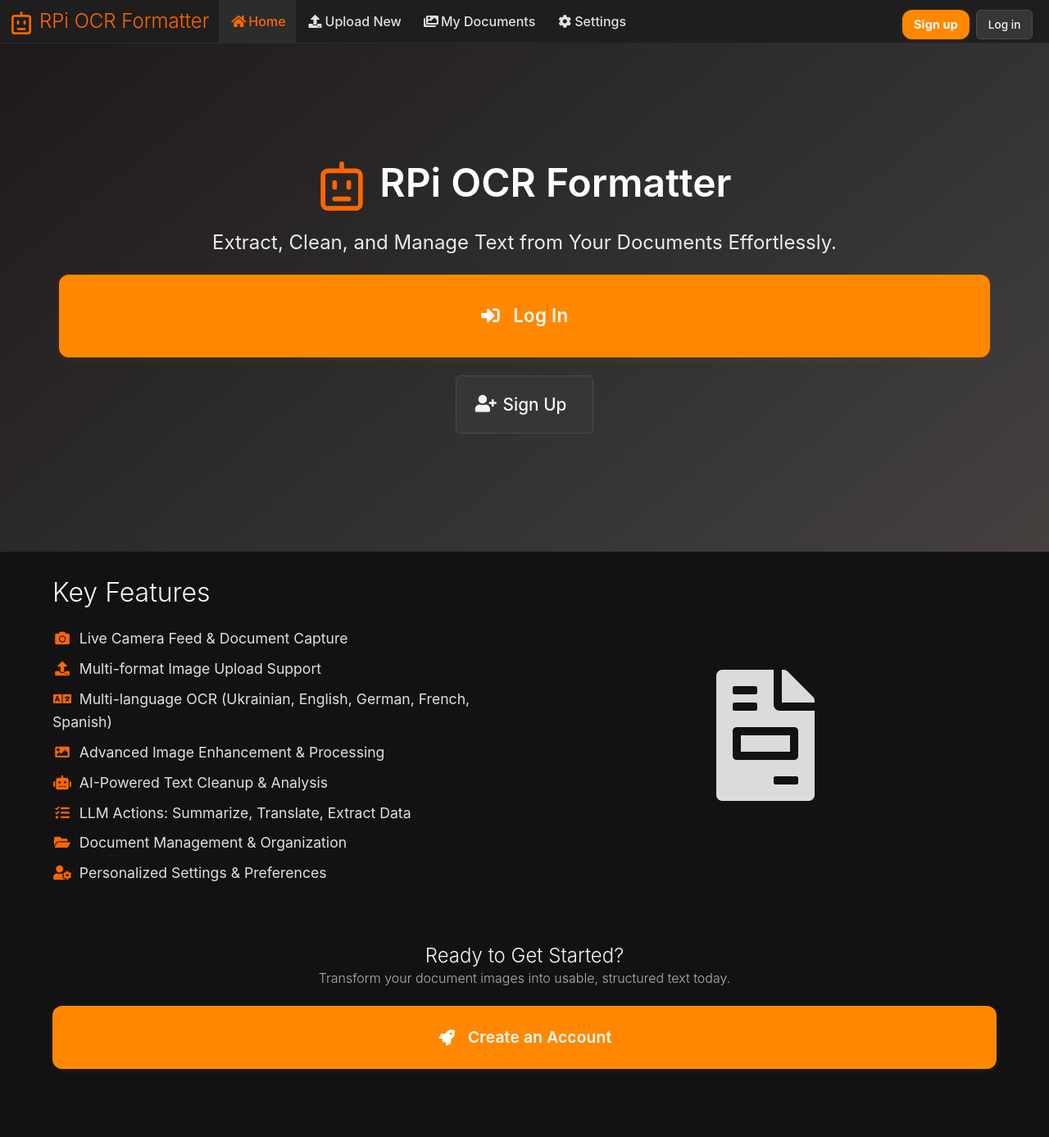
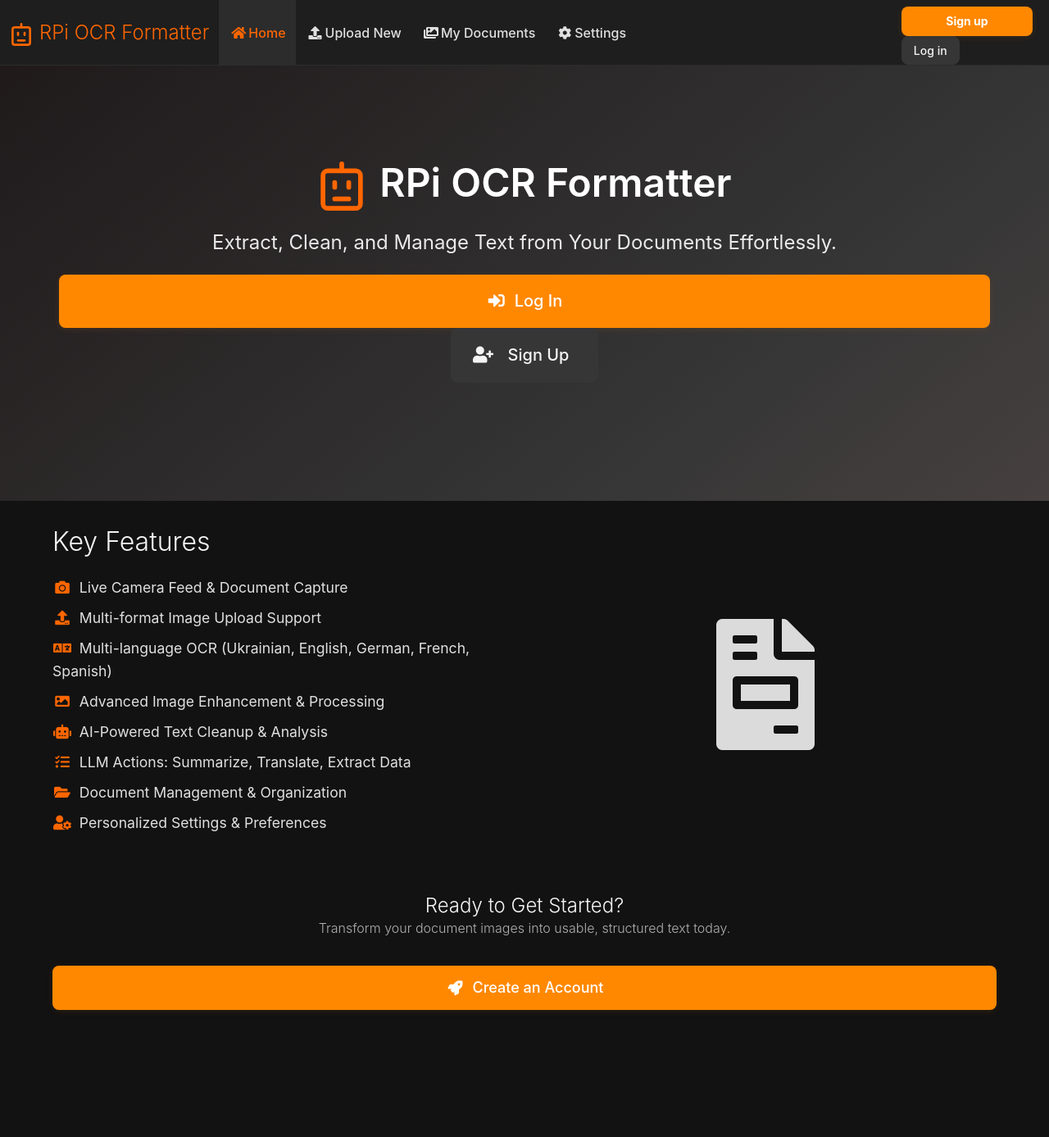
Before and after one commit to MUGnifisent/rpi_photodoc, a Flask app: page / in a window 1280 px wide. Shown: the whole page at 82% size. After the commit the page ends 1234 px from the top, so only its background shows below. Run offline with Flask 3, Linux system fonts and the light colour scheme.

Commit message:
Same fixes.

```diff
--- a/static/style.css
+++ b/static/style.css
@@ -33,14 +33,12 @@ main[role="main"] {
 
 .button.is-light {
     background-color: #363636 !important;
-    border-color: #4a4a4a !important;
+    border-color: #363636 !important;
     color: #f5f5f5 !important;
-    font-weight: 500 !important;
-    border-radius: 6px !important;
 }
 .button.is-light:hover, .button.is-light:focus {
     background-color: #4a4a4a !important;
-    border-color: #5a5a5a !important;
+    border-color: #4a4a4a !important;
     color: #f5f5f5 !important;
 }
 
@@ -237,69 +235,24 @@ a:hover {
     color: #ff8c1a;
 }
 
-/* Unified button style for all major actions */
+/* Button-main color styling only (base properties inherited from unified system) */
 .button-main {
-    background: #ff8800;
-    color: #fff;
-    border: none;
-    border-radius: 12px;
-    font-weight: 600;
-    font-size: 1.08em;
-    padding: 0.85em 0;
-    width: 100%;
-    max-width: 100%;
-    min-width: 200px;
-    min-height: 3.5em;
-    text-align: center;
-    display: flex;
-    align-items: center;
-    justify-content: center;
-    gap: 0.7em;
-    box-shadow: 0 2px 8px 0 rgba(255,136,0,0.10);
-    transition: background 0.2s, color 0.2s, box-shadow 0.2s;
-    margin-bottom: 1em;
-    letter-spacing: 0.01em;
+    background-color: #ff8800 !important;
+    color: #ffffff !important;
+    border-color: #ff8800 !important;
+    box-shadow: 0 2px 8px 0 rgba(255,136,0,0.10) !important;
 }
 .button-main:hover, .button-main:focus {
-    background: #e65c00;
-    color: #fff;
-    box-shadow: 0 2px 12px 0 rgba(255,136,0,0.18);
+    background-color: #e65c00 !important;
+    color: #ffffff !important;
+    border-color: #e65c00 !important;
+    box-shadow: 0 2px 12px 0 rgba(255,136,0,0.18) !important;
 }
 
-/* Button size modifiers for button-main */
-.button-main.is-small {
-    font-size: 0.9em;
-    min-height: 2.2em;
-    padding: 0.6em 0;
-}
-
-/* Navbar button overrides - make them compact and inline */
-.navbar .button-main {
-    width: auto;
-    min-width: auto;
-    margin-bottom: 0;
-    padding: 0.5em 1em;
-    margin-right: 0.5rem;
-}
-
-.navbar .button.is-light {
-    width: auto;
-    min-width: auto;
-    margin-bottom: 0;
-    padding: 0.5em 1em;
-    margin-right: 0.5rem;
-}
-
-.button-main.is-medium {
-    font-size: 1.2em;
-    min-height: 4em;
-    padding: 1em 0;
-}
-
-.button-main.is-large {
-    font-size: 1.4em;
-    min-height: 4.5em;
-    padding: 1.2em 0;
+/* Navbar button overrides - spacing only (sizes handled by unified system) */
+.navbar .button, .navbar .button-main {
+    margin-right: 0.5rem !important;
+    margin-bottom: 0 !important;
 }
 
 /* Remove/override any previous .button-main or .button.upload-flat definitions in page-level styles */
@@ -388,40 +341,69 @@ a:hover {
     font-weight: 600;
 }
 
-/* Production-ready button system standardization */
+/* UNIFIED BUTTON SYSTEM - COMPLETE OVERRIDE */
 
-/* Ensure all buttons have consistent base properties */
-.button {
-    font-weight: 500;
-    border-radius: 6px;
-    transition: all 0.2s ease;
-    font-family: inherit;
-    line-height: 1.5;
+/* Base button styling - applies to ALL buttons */
+.button, .button-main {
+    /* Size and spacing */
+    font-size: 1rem !important;
+    padding: 0.6em 1.2em !important;
+    height: auto !important;
+    min-height: 2.5rem !important;
+    min-width: auto !important;
+    width: auto !important;
+
+    /* Typography */
+    font-weight: 500 !important;
+    font-family: inherit !important;
+    line-height: 1.4 !important;
+    text-align: center !important;
+    white-space: nowrap !important;
+
+    /* Visual styling */
+    border-radius: 8px !important;
+    border: 1px solid transparent !important;
+
+    /* Layout */
+    display: inline-flex !important;
+    align-items: center !important;
+    justify-content: center !important;
+    gap: 0.5em !important;
+    vertical-align: middle !important;
+
+    /* Behavior */
+    transition: all 0.2s ease !important;
+    cursor: pointer !important;
+    text-decoration: none !important;
+    box-sizing: border-box !important;
 }
 
-/* Size modifiers should work for all button types */
-.button.is-small {
-    font-size: 0.85rem;
-    padding: 0.4em 0.8em;
-    height: auto;
-    min-height: 2rem;
+/* Full-width buttons for forms */
+.button-main {
+    width: 100% !important;
+    max-width: 100% !important;
 }
 
-.button.is-medium {
-    font-size: 1.1rem;
-    padding: 0.7em 1.2em;
-    height: auto;
-    min-height: 2.8rem;
+/* Size modifiers - work for ALL button types */
+.button.is-small, .button-main.is-small {
+    font-size: 0.875rem !important;
+    padding: 0.5em 1em !important;
+    min-height: 2rem !important;
 }
 
-.button.is-large {
-    font-size: 1.3rem;
-    padding: 0.9em 1.5em;
-    height: auto;
-    min-height: 3.2rem;
+.button.is-medium, .button-main.is-medium {
+    font-size: 1.125rem !important;
+    padding: 0.75em 1.5em !important;
+    min-height: 3rem !important;
 }
 
-/* Enhanced button type styling */
+.button.is-large, .button-main.is-large {
+    font-size: 1.25rem !important;
+    padding: 0.875em 1.75em !important;
+    min-height: 3.5rem !important;
+}
+
+/* Color-only button type styling (base properties from unified system) */
 .button.is-danger {
     background-color: #dc3545 !important;
     border-color: #dc3545 !important;
```
